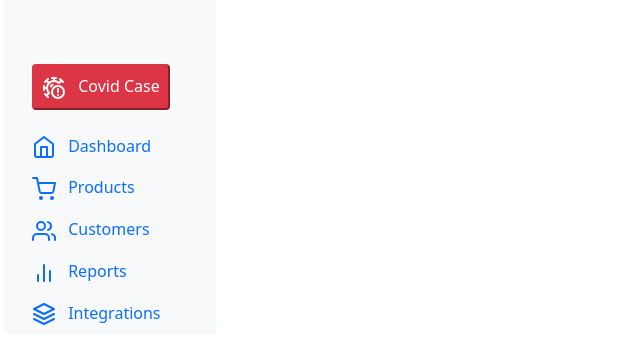
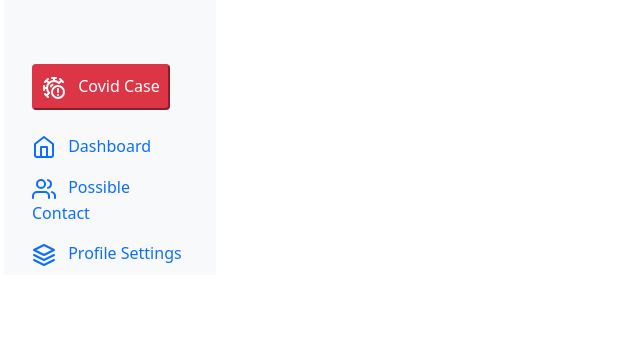
Before and after one commit to GeorgeGlarakis/covid-not-found, a PHP site: page /UserPanel/user_header.php in a window 1280 px wide. Shown: the part 72-436 px from the top of the page, without its empty margins (0-640 px from the left). Run offline with PHP 8.4, Linux system fonts and the light colour scheme; some libraries are stand-ins or nearby versions.

Commit message:
Create User Subpages

```diff
--- a/UserPanel/user_header.php
+++ b/UserPanel/user_header.php
@@ -82,39 +82,17 @@
                           </a>
                         </li>
                         <li class="nav-item">
-                          <a class="nav-link" href="#">
-                            <svg xmlns="http://www.w3.org/2000/svg" width="24" height="24" viewBox="0 0 24 24" fill="none" stroke="currentColor" stroke-width="2" stroke-linecap="round" stroke-linejoin="round" class="feather feather-shopping-cart">
-                                <circle cx="9" cy="21" r="1"></circle>
-                                <circle cx="20" cy="21" r="1"></circle>
-                                <path d="M1 1h4l2.68 13.39a2 2 0 0 0 2 1.61h9.72a2 2 0 0 0 2-1.61L23 6H6"></path>
-                            </svg>
-                            <span class="ml-2">Products</span>
+                          <a class="nav-link" href="possible_contact.php">
+                            <svg xmlns="http://www.w3.org/2000/svg" width="24" height="24" viewBox="0 0 24 24" fill="none" stroke="currentColor" stroke-width="2" stroke-linecap="round" stroke-linejoin="round" class="feather feather-users"><path d="M17 21v-2a4 4 0 0 0-4-4H5a4 4 0 0 0-4 4v2"></path><circle cx="9" cy="7" r="4"></circle><path d="M23 21v-2a4 4 0 0 0-3-3.87"></path><path d="M16 3.13a4 4 0 0 1 0 7.75"></path></svg>
+                            <span class="ml-2">Possible Contact</span>
                           </a>
                         </li>
                         <li class="nav-item">
-                          <a class="nav-link" href="#">
-                            <svg xmlns="http://www.w3.org/2000/svg" width="24" height="24" viewBox="0 0 24 24" fill="none" stroke="currentColor" stroke-width="2" stroke-linecap="round" stroke-linejoin="round" class="feather feather-users"><path d="M17 21v-2a4 4 0 0 0-4-4H5a4 4 0 0 0-4 4v2"></path><circle cx="9" cy="7" r="4"></circle><path d="M23 21v-2a4 4 0 0 0-3-3.87"></path><path d="M16 3.13a4 4 0 0 1 0 7.75"></path></svg>
-                            <span class="ml-2">Customers</span>
-                          </a>
-                        </li>
-                        <li class="nav-item">
-                          <a class="nav-link" href="#">
-                            <svg xmlns="http://www.w3.org/2000/svg" width="24" height="24" viewBox="0 0 24 24" fill="none" stroke="currentColor" stroke-width="2" stroke-linecap="round" stroke-linejoin="round" class="feather feather-bar-chart-2"><line x1="18" y1="20" x2="18" y2="10"></line><line x1="12" y1="20" x2="12" y2="4"></line><line x1="6" y1="20" x2="6" y2="14"></line></svg>
-                            <span class="ml-2">Reports</span>
-                          </a>
-                        </li>
-                        <li class="nav-item">
-                          <a class="nav-link" href="#">
+                          <a class="nav-link" href="user_settings.php">
                             <svg xmlns="http://www.w3.org/2000/svg" width="24" height="24" viewBox="0 0 24 24" fill="none" stroke="currentColor" stroke-width="2" stroke-linecap="round" stroke-linejoin="round" class="feather feather-layers"><polygon points="12 2 2 7 12 12 22 7 12 2"></polygon><polyline points="2 17 12 22 22 17"></polyline><polyline points="2 12 12 17 22 12"></polyline></svg>
-                            <span class="ml-2">Integrations</span>
+                            <span class="ml-2">Profile Settings</span>
                           </a>
                         </li>
                     </ul>
                 </div>
             </nav>
-
-            <!-- 1. Positive Covid Case
-                 2. Dashboard
-                 3. Possible Contact
-                 4. Profile Settings
-            -->
```
Also changed, not shown: UserPanel/possible_contact.php (added, +25 -0 lines), UserPanel/user_settings.php (added, +25 -0 lines).
